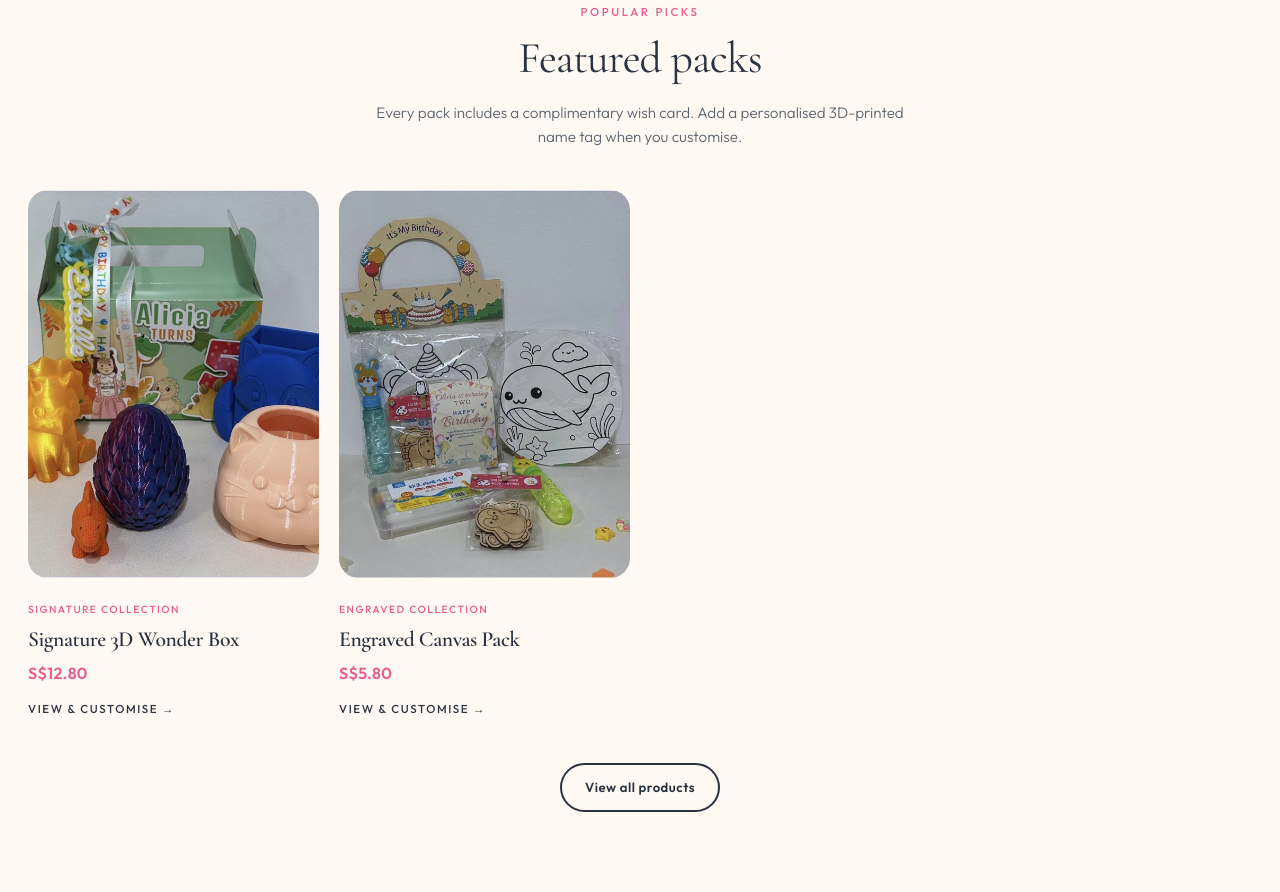
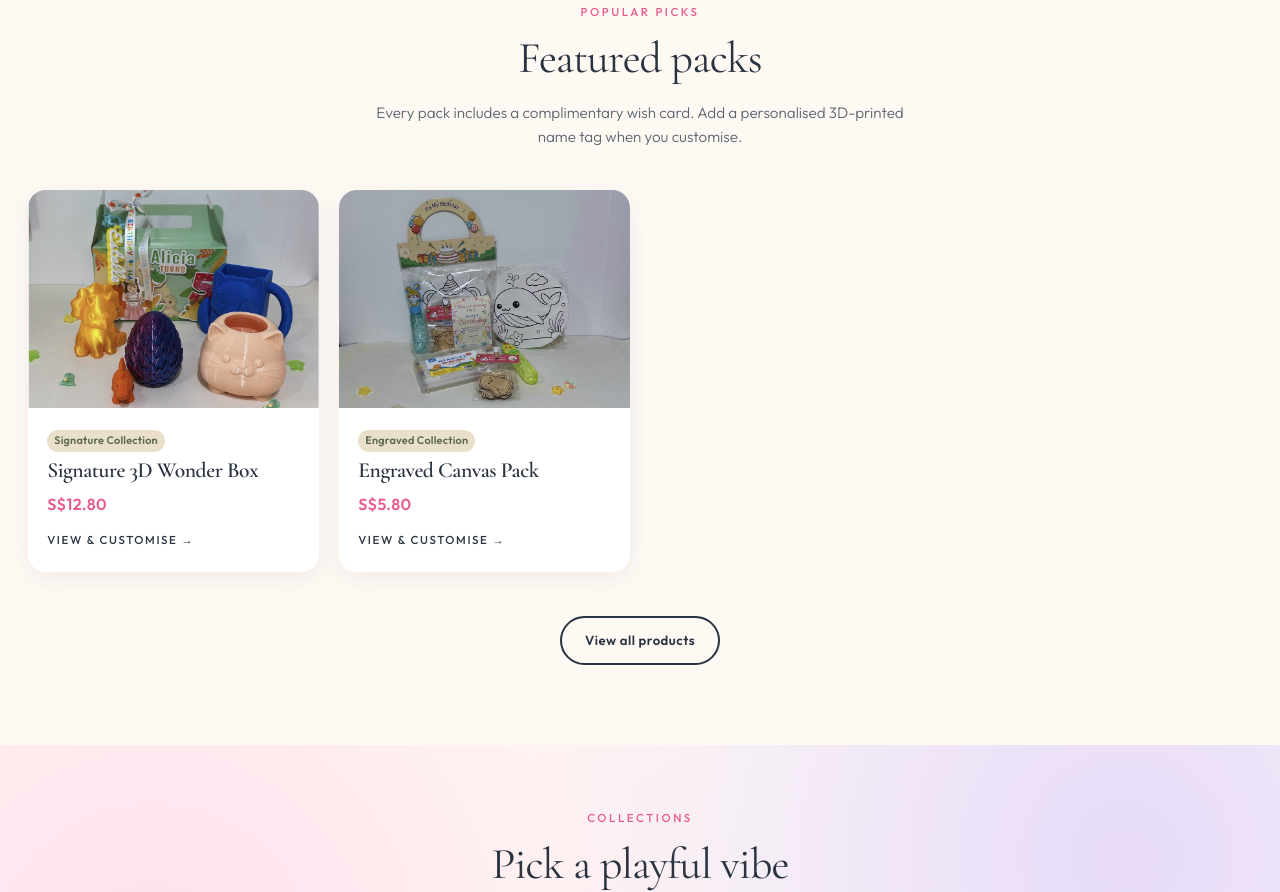
Before and after one commit to jiawun90/testing2, a website: page index.html in a window 1280 px wide. Shown: the part 1061-1953 px from the top of the page. Drawn offline with nearby package versions, Linux system fonts and the light colour scheme.

Commit message:
Add files via upload

```diff
--- a/styles.css
+++ b/styles.css
@@ -433,54 +433,56 @@ em { font-style: italic; color: var(--accent); }
 a.product-card-link {
   display: flex;
   flex-direction: column;
-  background: transparent;
+  background: #fff;
   border: none;
-  box-shadow: none !important;
-  border-radius: 0;
-  overflow: visible;
+  border-radius: 18px;
+  overflow: hidden;
   text-decoration: none;
   color: inherit;
   height: 100%;
-  transition: none;
+  box-shadow: 0 6px 22px rgba(42, 51, 64, 0.07) !important;
+  transition: transform 0.2s ease, box-shadow 0.2s ease;
 }
 .product-card:hover,
 a.product-card-link:hover {
-  transform: none;
-  box-shadow: none !important;
+  transform: translateY(-4px);
+  box-shadow: 0 12px 28px rgba(42, 51, 64, 0.12) !important;
 }
 .product-media {
-  aspect-ratio: 3/4;
-  background: linear-gradient(160deg, #ffeef5 0%, #eef4ff 100%);
+  aspect-ratio: 4/3;
+  background: #f3f0eb;
   overflow: hidden;
   position: relative;
-  border-radius: 20px;
+  border-radius: 0;
 }
 .product-media img {
   width: 100%;
   height: 100%;
   object-fit: cover;
-  transition: transform 0.6s cubic-bezier(0.25, 0.46, 0.45, 0.94);
+  transition: transform 0.45s ease;
 }
 a.product-card-link:hover .product-media img {
-  transform: scale(1.04);
+  transform: scale(1.03);
 }
 .product-body {
-  padding: 1.1rem 0 0;
+  padding: 1.15rem 1.2rem 1.35rem;
   display: flex;
   flex-direction: column;
   gap: 0.35rem;
   flex: 1;
+  background: #fff;
 }
 .tag-container { min-height: 1.2em; }
 .collection-label {
-  font-size: 0.65rem;
-  font-weight: 500;
-  letter-spacing: 0.14em;
-  text-transform: uppercase;
-  color: var(--accent);
-  background: none;
-  padding: 0;
-  border-radius: 0;
+  display: inline-block;
+  font-size: 0.68rem;
+  font-weight: 600;
+  letter-spacing: 0.02em;
+  text-transform: none;
+  color: #5c6b4f;
+  background: #eae0c9;
+  padding: 0.2em 0.65em;
+  border-radius: 999px;
 }
 .product-title {
   font-family: var(--font-display);
@@ -520,7 +522,7 @@ a.product-card-link:hover .btn-view {
   position: relative;
   width: 100%;
   height: 100%;
-  aspect-ratio: 3/4;
+  aspect-ratio: 4/3;
 }
 .product-media-multi .product-slide {
   position: absolute;
```
